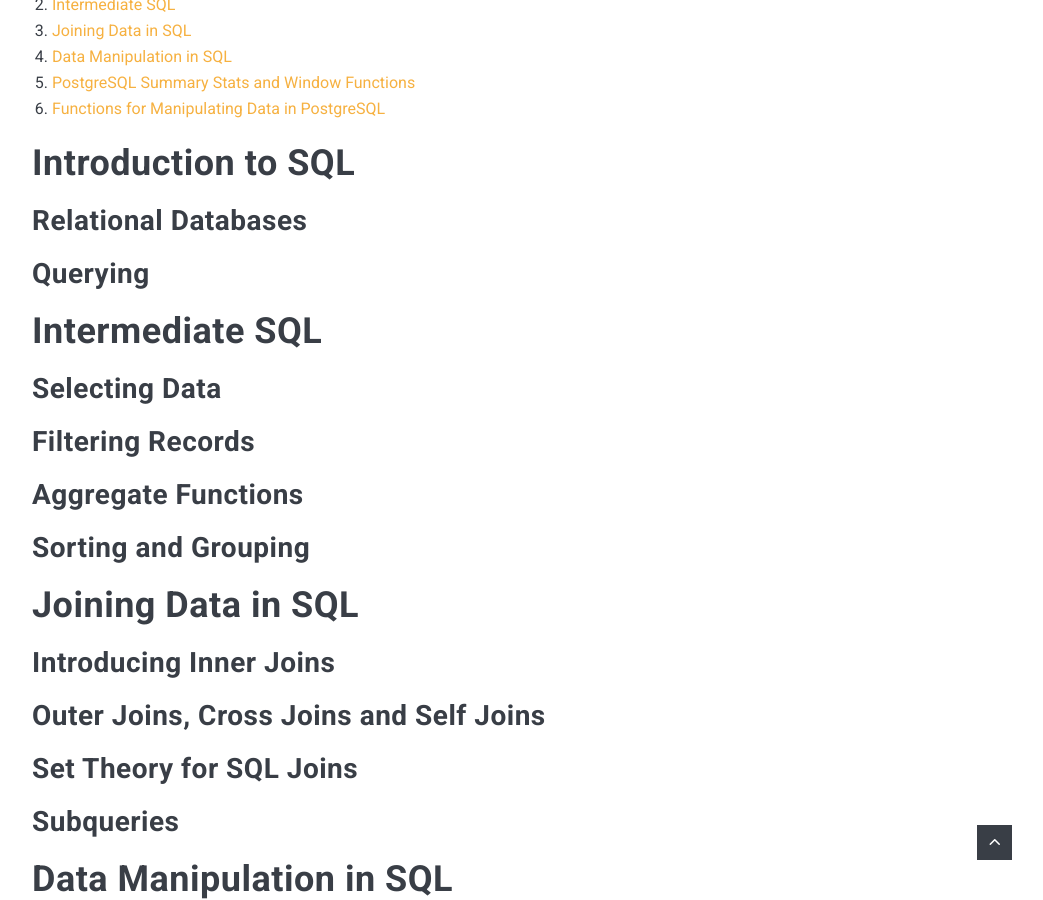
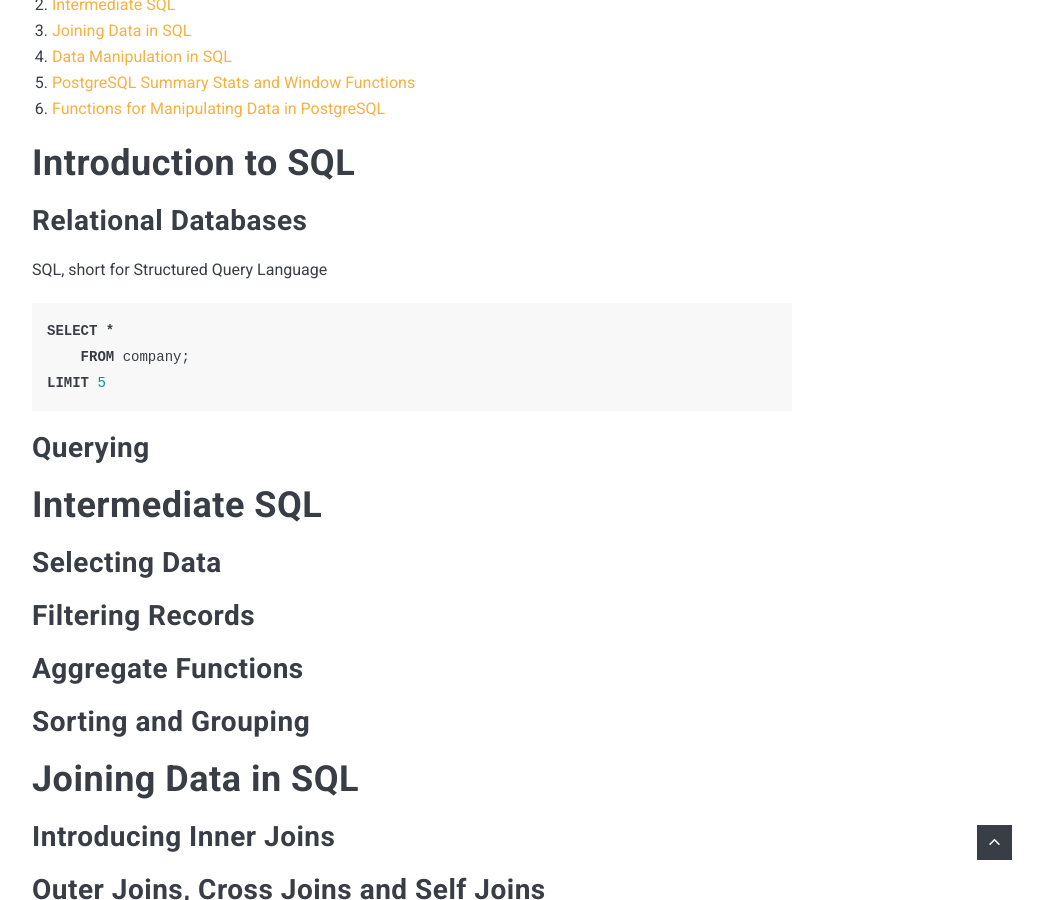
Before and after one commit to poi0905/poi0905.github.io, a Jekyll site: the page built from _posts/2022-11-01-datacamp-SQL-Fundamentals.markdown, in a window 1280 px wide and 900 px high, scrolled down 1266 px. Shown: the whole window, without its empty margins (228-1271 px from the left). Built offline with Jekyll 4.4.1, drawn with Linux system fonts in a browser that asks for light colours; nearby versions of some CDN libraries; comment, search, counter and statistics services are not loaded.

Commit message:
20221101

```diff
--- a/_posts/2022-11-01-datacamp-SQL-Fundamentals.markdown
+++ b/_posts/2022-11-01-datacamp-SQL-Fundamentals.markdown
@@ -24,6 +24,14 @@
 # Introduction to SQL
 
 ## Relational Databases
+
+SQL, short for Structured Query Language
+
+{% highlight SQL %}
+SELECT *
+    FROM company;
+LIMIT 5
+{% endhighlight %}
 
 ## Querying
 
```
